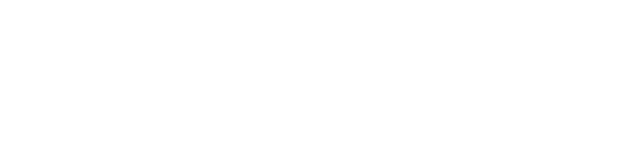
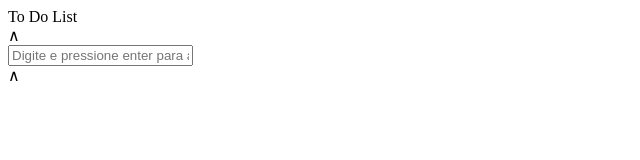
Before and after one commit to joaopedrofonteles/To-do-list, a plain HTML site: page index.html in a window 1280 px wide. Shown: the whole page, without its empty margins (0-640 px from the left). Drawn offline with Linux system fonts and the light colour scheme.

Commit message:
feat: estrutura inicial da página html

```diff
--- a/index.html
+++ b/index.html
@@ -8,9 +8,20 @@
 </head>
 <body>
   <div class="todo">
-    <div class="todo-title"></div>
-    <div class="todo-list"></div>
-    <div class="todo-novo-item"></div>
+    <div class="todo-title">
+      To Do List
+    </div>
+
+    <div class="todo-list" id='todoList'>
+
+
+    </div>
+
+    <div class="todo-novo-item" id="novoItem">
+      <div>&and;</div>
+      <input type="text" placeholder="Digite e pressione enter para adicionar a tarefa">
+      <div>&and;</div>
+    </div>
   </div>
   <script src="app.js"></script>
 </body>
```
